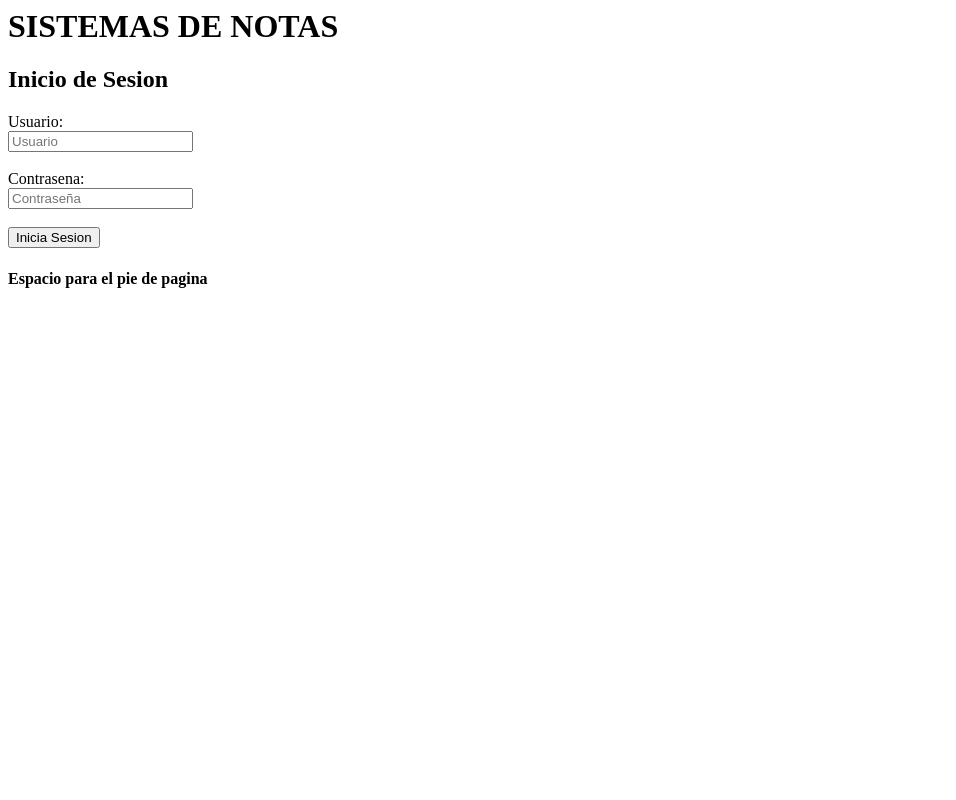
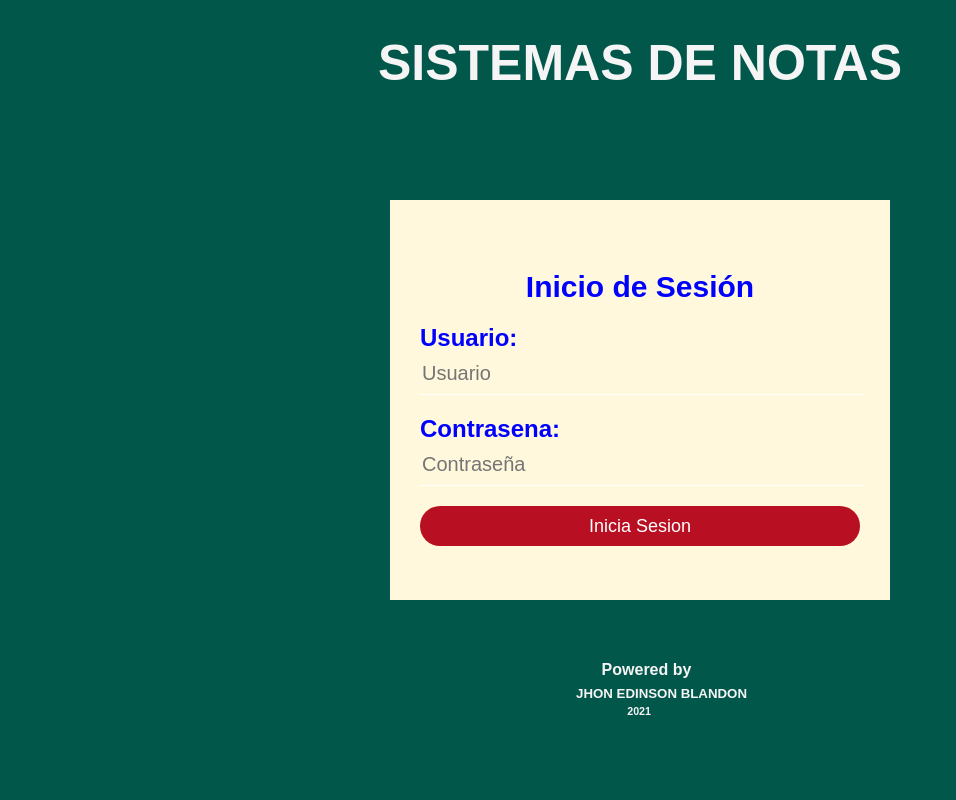
Before and after one commit to jhonedin/PHP_SISTEMAS_NOTAS, a PHP site: page / in a window 1280 px wide. Shown: the whole page, without its empty margins (0-956 px from the left). Run offline with PHP 8.4, Linux system fonts and the light colour scheme.

Commit message:
Se creo el css para la vista del login

```diff
--- a/Administradores/Pages/index.php
+++ b/Administradores/Pages/index.php
@@ -11,6 +11,7 @@
 <html>
 <head>
     <title>SISTEMA DE NOTAS</title>
+    <link rel="stylesheet" href="../../styles.css">
 </head>
 <body>
     <header>
--- a/Docentes/Pages/index.php
+++ b/Docentes/Pages/index.php
@@ -10,6 +10,7 @@
 <html>
 <head>
     <title>SISTEMA DE NOTAS</title>
+    <link rel="stylesheet" href="styles.css">
 </head>
 <body>
     <header>
--- a/Estudiantes/Pages/index.php
+++ b/Estudiantes/Pages/index.php
@@ -16,6 +16,7 @@
 <html>
 <head>
     <title>SISTEMA DE NOTAS</title>
+    <link rel="stylesheet" href="styles.css">
 </head>
 <body>
     <header>
--- a/Materias/Pages/index.php
+++ b/Materias/Pages/index.php
@@ -10,6 +10,7 @@
 <html>
 <head>
     <title>SISTEMA DE NOTAS</title>
+    <link rel="stylesheet" href="styles.css">
 </head>
 <body>
     <header>
--- a/index.php
+++ b/index.php
@@ -1,25 +1,44 @@
+<!DOCTYPE html>
 <html>
 <head>
+    <meta charset="UTF-8">
+    <meta http-equiv="X-UA-Compatible" content="IE=edge">
+    <meta name="viewport" content="width=device-width, initial-scale=1.0">
+
+    <meta http-equiv="Expires" content="0">
+    <meta http-equiv="Last-Modified" content="0">
+    <meta http-equiv="Cache-Control" content="no-cache, mustrevalidate">
+    <meta http-equiv="Pragma" content="no-cache">
+
     <title>SISTEMA DE NOTAS</title>
+    <link rel="stylesheet" type="text/css" href="styles.css">
 </head>
 <body>
     <header>
-    <h1>SISTEMAS DE NOTAS</h1>
+        <h1>SISTEMAS DE NOTAS</h1>
     </header>
     <main>
-        <h2>Inicio de Sesion</h2>
-        <form method="POST" action="Usuarios/Controladores/Login.php">
-        Usuario: <br>
-        <input type="text" name="Usuario" required="" autocomplete="off" placeholder="Usuario">
-        <br><br>
-        Contrasena: <br>
-        <input type="password" name="Contrasena" required="" autocomplete="off" placeholder="Contraseña">
-        <br><br>
-        <input type="submit" value="Inicia Sesion">
-        </form>
+
+        <div class="login-box">
+            <h2>Inicio de Sesión</h2>
+            <form  class="login" method="POST" action="Usuarios/Controladores/Login.php">
+                <label for="nombre">
+                    <span>Usuario: </span>
+                    <input type="text" name="Usuario" required="" autocomplete="off" placeholder="Usuario">
+                </label>
+
+                <label for="contrasena">
+                    <span>Contrasena:</span>
+                    <input type="password" name="Contrasena" required="" autocomplete="off" placeholder="Contraseña">
+                </label>
+                <input type="submit" value="Inicia Sesion">
+            </form>
+        </div>
     </main>
     <footer>
-        <h4>Espacio para el pie de pagina</h4>
+        <h4>Powered by</h4>
+        <h5>JHON EDINSON BLANDON</h5>
+        <h6>2021</h6>
     </footer>
 </body>
 </html>
--- /dev/null
+++ b/styles.css
@@ -0,0 +1,114 @@
+html {
+    font-family: Arial, Helvetica, sans-serif;
+}
+
+body{
+    background-color: rgb(2, 87, 75);
+}
+
+h1{
+    color: whitesmoke;
+    text-align: center;
+    font-size: 50px;
+
+}
+
+footer h4 {
+    color: whitesmoke;
+    top: 80%;
+    left: 47%;
+    position: absolute;
+}
+
+footer h5 {
+  color: whitesmoke;
+  top: 83%;
+  left: 45%;
+  position: absolute;
+}
+
+footer h6 {
+  color: whitesmoke;
+  top: 85%;
+  left: 49%;
+  position: absolute;
+}
+
+.login-box {
+    width: 500px;
+    height: 400px;
+    background: cornsilk;
+    color: blue;
+    top: 50%;
+    left: 50%;
+    position: absolute;
+    transform: translate(-50%, -50%);
+    box-sizing: border-box;
+    padding: 70px 30px;
+  }
+
+  .login-box .avatar {
+    width: 100px;
+    height: 100px;
+    border-radius: 50%;
+    position: absolute;
+    top: -50px;
+    left: calc(50% - 50px);
+  }
+
+  .login-box h2 {
+    margin: 0;
+    padding: 0 0 20px;
+    text-align: center;
+    font-size: 30px;
+  }
+
+  .login-box label {
+    margin: 0;
+    padding: 0;
+    font-weight: bold;
+    display: block;
+    font-size: 24px;
+  }
+
+  .login-box input {
+    width: 100%;
+    margin-bottom: 20px;
+  }
+
+  .login-box input[type="text"], .login-box input[type="password"] {
+    border: none;
+    border-bottom: 1px solid #fff;
+    background: transparent;
+    outline: none;
+    height: 40px;
+    color: black;
+    font-size: 20px;
+  }
+
+  .login-box input[type="submit"] {
+    border: none;
+    outline: none;
+    height: 40px;
+    background: #b80f22;
+    color: #fff;
+    font-size: 18px;
+    border-radius: 20px;
+  }
+
+  .login-box input[type="submit"]:hover {
+    cursor: pointer;
+    background: #ffc107;
+    color: #000;
+  }
+
+  .login-box a {
+    text-decoration: none;
+    font-size: 12px;
+    line-height: 20px;
+    color: darkgrey;
+  }
+
+  .login-box a:hover {
+    color: #fff;
+  }
```
